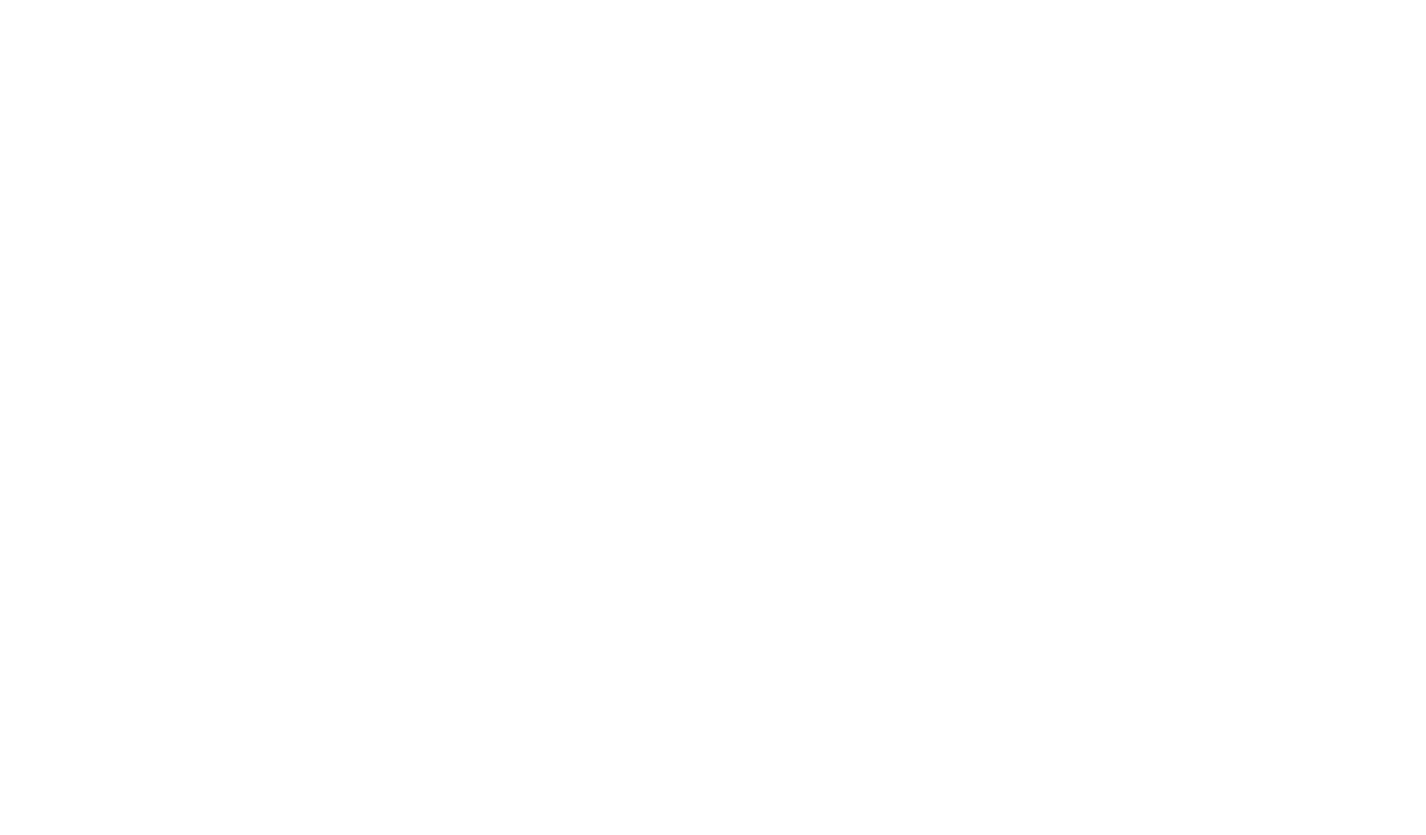
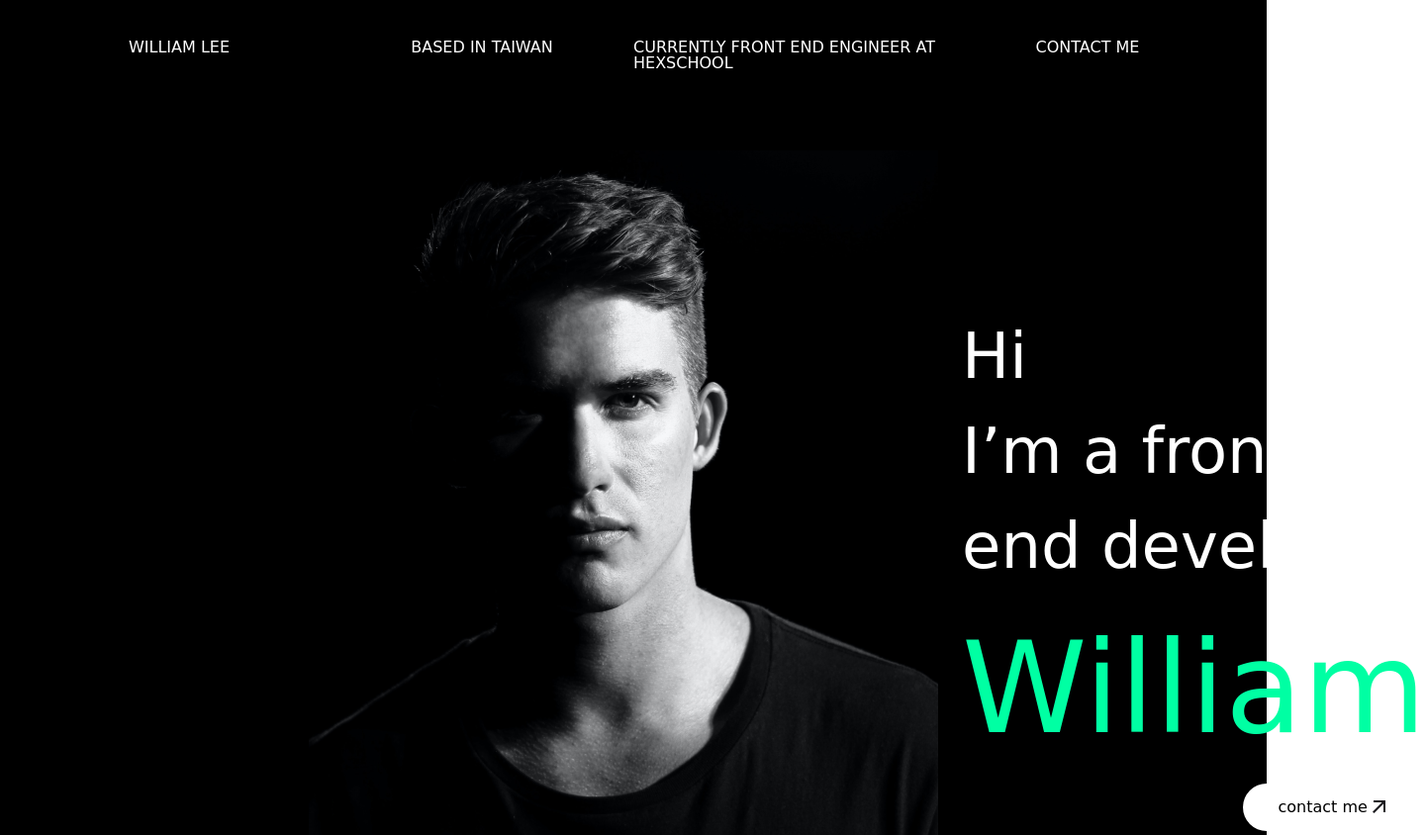
Before and after one commit to jamesccccccc/flexbox, a plain HTML site: page index.html in a window 1280 px wide. Shown: the top 844 px of the page at 99% size, 1441 px wide, since content can reach past the window. Before the commit the page ends 800 px from the top, so only its background shows below. Drawn offline with Linux system fonts and the light colour scheme; a web font is replaced by a local one.

Commit message:
上半部

```diff
--- a/all.css
+++ b/all.css
@@ -1,9 +1,79 @@
-*,*:before,*:after{
-    box-sizing: border-box;
+*,
+*::before,
+*::after {
+  box-sizing: border-box;
 }
 img{
     vertical-align: middle;
 }
-h1{
-    color:blue;
+.container{
+    max-width: 1920px;
+    background: #000;
 }
+.menu{
+  display: flex;
+  justify-content: center;
+}
+.menu .list{
+    font-family: 'Bruno Ace SC', cursive;
+    font-size: 16px;
+    width: 306px;
+    padding-top: 40px;
+    padding-bottom: 24px;
+}
+.menu .list a{
+    text-decoration: none;
+    color:white;
+}
+.menu .list:nth-child(3){
+    padding-top:40px;
+    padding-bottom:0px;
+}
+.box{
+    max-width: 1920px;
+    font-family: 'Bruno Ace SC', cursive;
+    background-color: #000;
+    display: flex;
+}
+.banner{
+    padding-top:72px;
+    margin-left: 312px;
+
+}
+.introduce{
+    padding: 232px 0;
+    margin-left: 24px;
+    width: 636px;
+
+}
+.greeting{
+    font-size: 64px;
+    color:white;
+    line-height: 96px;
+}
+.peopleName{
+    display: flex;
+    justify-content: flex-end;
+    color:#00FFA3;;
+    font-size: 128px;
+    line-height: 192px;
+
+}
+.contact{
+    border-radius: 24px;
+    display: flex;
+    justify-content:flex-end;
+
+}
+.contact a{
+    border-radius: 24px;
+    display: flex;
+    align-items: center;
+    justify-content: center;
+    width: 185px;
+    height: 48px;
+    text-decoration: none;
+    color: #000;
+    background: white;
+
+}
--- a/index.html
+++ b/index.html
@@ -4,11 +4,48 @@
     <meta charset="UTF-8">
     <meta http-equiv="X-UA-Compatible" content="IE=edge">
     <meta name="viewport" content="width=device-width, initial-scale=1.0">
+    <link href="https://fonts.googleapis.com/css2?family=Bruno+Ace+SC&family=Noto+Sans+TC:wght@400;700;900&family=Noto+Serif+HK:wght@200;300;400;500;600;700;800;900&display=swap" rel="stylesheet">
+    <link rel="stylesheet" href="all.css">
+    <link rel="stylesheet" href="reset.css">
     <title>Document</title>
 </head>
 <body>
-    <div class="menu container">
-
-    </div>
+    <header>
+        <nav class="nav container">
+            <ul class="menu">
+                <li class="menu list">
+                    <a href="#">WILLIAM LEE</a>
+                </li>
+                <li class="menu list">
+                    <a href="#"> BASED IN TAIWAN</a>
+                </li>
+                <li class="menu list">
+                    <a href="#">CURRENTLY FRONT END ENGINEER AT HEXSCHOOL</a>
+                </li>
+                <li class="menu list">
+                    <a href="#">CONTACT ME</a>
+                </li>
+            </ul>
+        </nav>
+    </header>
+    <section class="box">
+        <div class="banner">
+            <img src="img/people.png" alt="people">
+        </div>
+        <div class="introduce">
+            <div class="greeting">
+                <p class="">Hi</p>
+                <p class="greeting">I’m a front-end developer</p>
+            </div>
+            <div class="peopleName">
+                <h1>William</h1>
+            </div>
+            <div class="contact">
+                <a href="#">contact me
+                    <img src="img/arrow_outward.png" alt="outward">
+                </a>
+            </div>
+        </div>
+    </section>
 </body>
 </html>
--- /dev/null
+++ b/reset.css
@@ -0,0 +1,49 @@
+html, body, div, span, applet, object, iframe,
+h1, h2, h3, h4, h5, h6, p, blockquote, pre,
+a, abbr, acronym, address, big, cite, code,
+del, dfn, em, img, ins, kbd, q, s, samp,
+small, strike, strong, sub, sup, tt, var,
+b, u, i, center,
+dl, dt, dd, ol, ul, li,
+fieldset, form, label, legend,
+table, caption, tbody, tfoot, thead, tr, th, td,
+article, aside, canvas, details, embed,
+figure, figcaption, footer, header, hgroup,
+menu, nav, output, ruby, section, summary,
+time, mark, audio, video {
+  margin: 0;
+  padding: 0;
+  border: 0;
+  font-size: 100%;
+  font: inherit;
+  vertical-align: baseline;
+}
+
+/* HTML5 display-role reset for older browsers */
+article, aside, details, figcaption, figure,
+footer, header, hgroup, menu, nav, section {
+  display: block;
+}
+
+body {
+  line-height: 1;
+}
+
+ol, ul {
+  list-style: none;
+}
+
+blockquote, q {
+  quotes: none;
+}
+
+blockquote:before, blockquote:after,
+q:before, q:after {
+  content: '';
+  content: none;
+}
+
+table {
+  border-collapse: collapse;
+  border-spacing: 0;
+}
```
